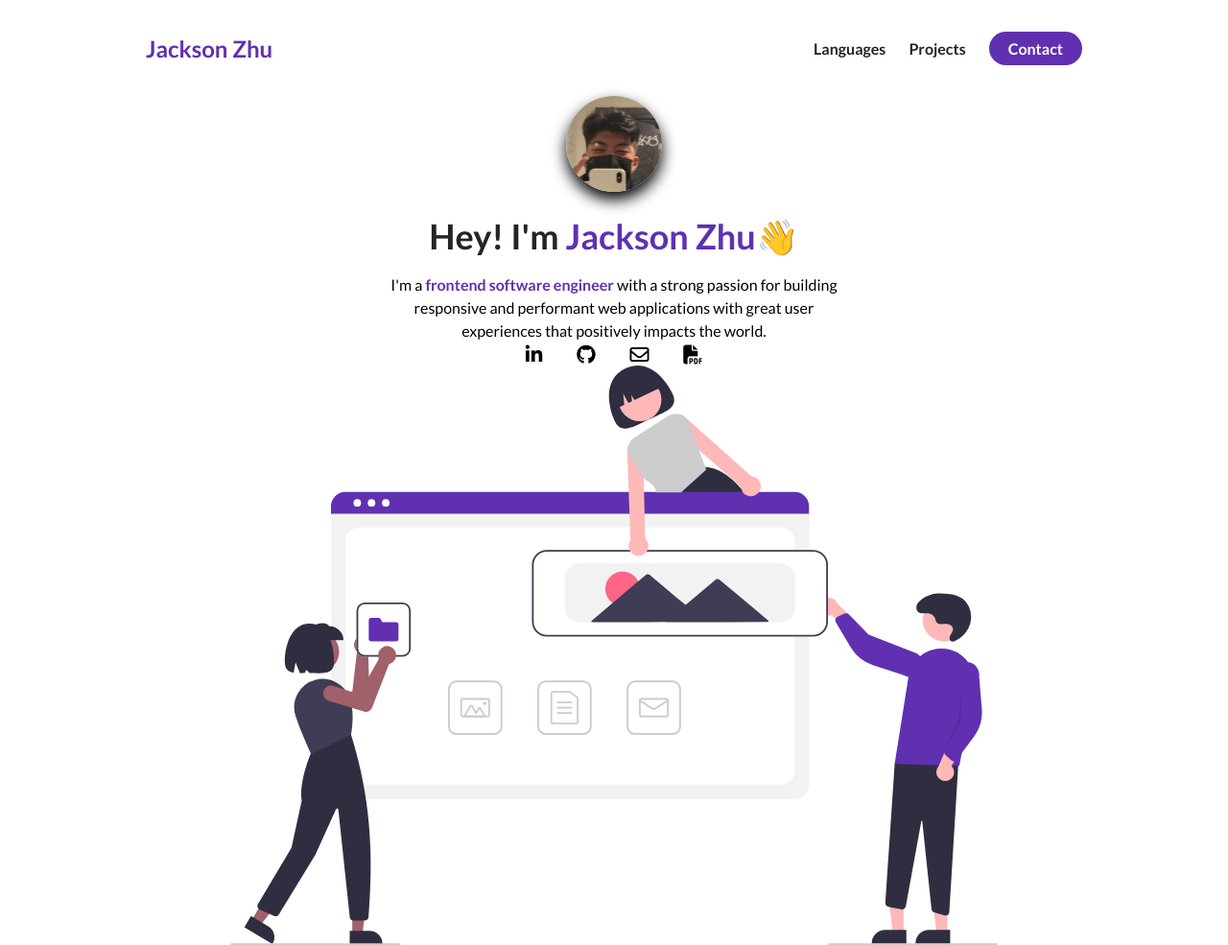
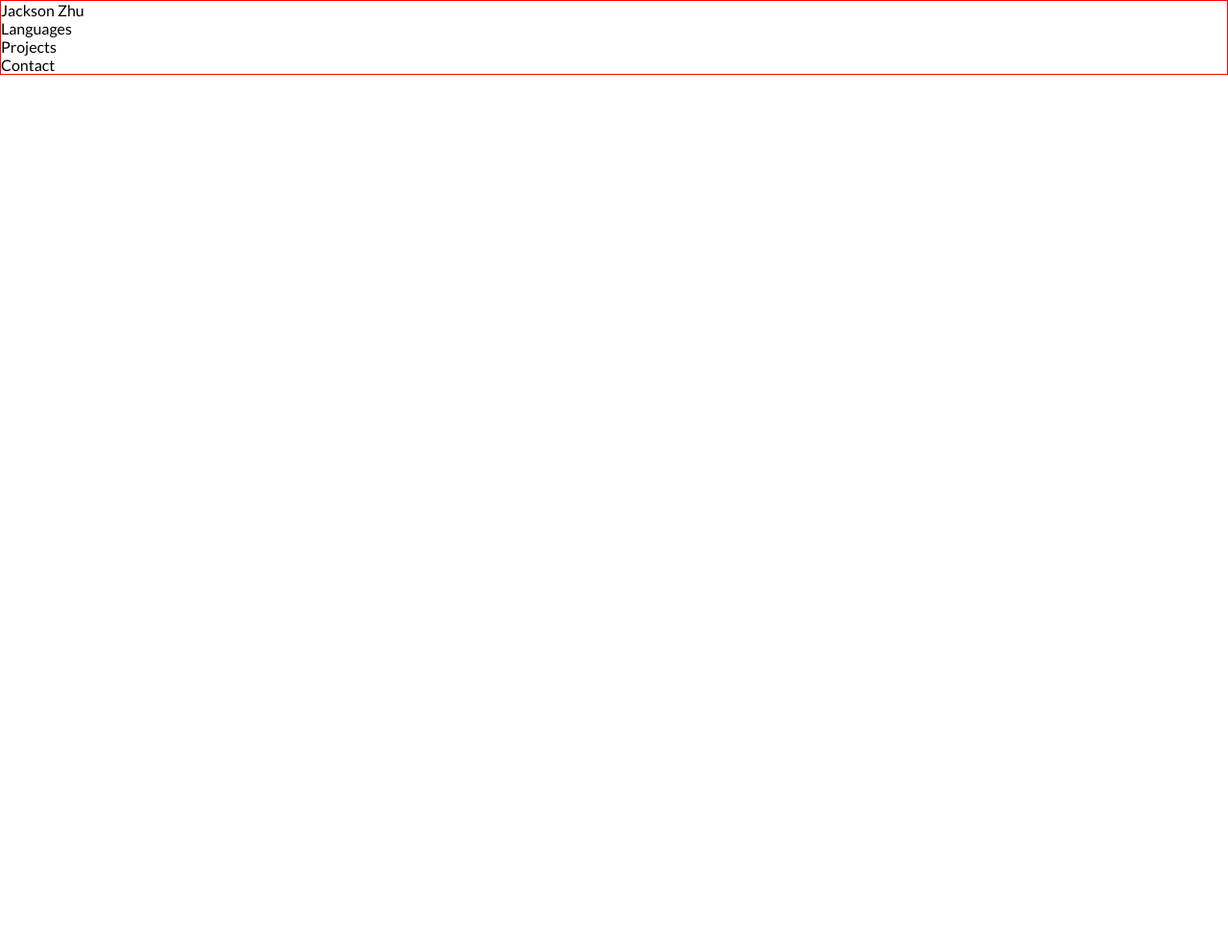
Before and after one commit to JacksonFECS/e-Portfolio, a plain HTML site: page index.html in a window 1280 px wide. Shown: the whole page at 96% size. After the commit the page ends 800 px from the top, so only its background shows below. Drawn offline with Linux system fonts and the light colour scheme.

Commit message:
restarting/mytake

```diff
--- a/index.html
+++ b/index.html
@@ -11,66 +11,19 @@
 </head>
 
 <body>
-    <header id="about-me">
-        <!-- Start of Navigation -->
+    <header>
         <nav>
-            <div class="personal-logo">Jackson Zhu</div>
-            <ul class="nav-link-list">
+            <div class="name-logo">Jackson Zhu</div>
+            <ul class="nav-links">
                 <li>
-                    <a href="" class="nav-link-anchor
-                                      nav-link-hover-effect
-                                      link-hover-effect-black">Languages</a>
-                </li>
+                    <a href=""></a>Languages</li>
                 <li>
-                    <a href="" class="nav-link-anchor
-                                      nav-link-hover-effect
-                                      link-hover-effect-black">Projects</a>
-                </li>
+                    <a href=""></a>Projects</li>
                 <li>
-                    <a href="" class="nav-link-anchor
-                                      nav-link-anchor-primary">Contact</a>
-                </li>
+                    <a href=""></a>Contact</li>
             </ul>
-
         </nav>
-        <!-- End of Navigation -->
-        <!-- Start About Me -->
-        <section class="flex flex-1">
-            <div class="about-me-info row">
-                <div class="about-me-info-container">
-                    <figure class="about-me-picture-mask">
-                        <img src="./assets/pfp.jpg" class="about-me-image" alt="Profile Picture">
-                    </figure>
-                    <h1 class="about-me-info-title">Hey! I'm <span class="text-purple">Jackson Zhu</span>👋</h1>
-                    <p class="about-me-info-poara">I'm a <strong class="text-purple">frontend software engineer</strong> with a strong passion for building responsive and performant web applications with great user experiences that positively impacts the world.</p>
-                    <div class="about-me-links">
-                        <a href="" class="about-me-link">
-                            <i class="fab fa-linkedin-in"></i>
-                        </a>
-                        <a href="" class="about-me-link">
-                            <i class="fab fa-github"></i>
-                        </a>
-                        <a href="" class="about-me-link">
-                            <i class="far fa-envelope"></i>
-                        </a>
-                        <a href="" class="about-me-link">
-                            <i class="fas fa-file-pdf"></i>
-                        </a>
-                    </div>
-                </div>
-                <figure class="about-me-image-container">
-                    <img src="./assets/undraw_websites.svg" class="about-me-image-undraw" alt="about me">
-                </figure>
-            </div>
-        </section>
     </header>
-    <section id=l anguages>
-        <div class="container">
-            <h1></h1>
-        </div>
-    </section>
-
-    </main>
 </body>
 
 </html>
--- a/style.css
+++ b/style.css
@@ -27,132 +27,6 @@ p {
     font-size: 16px;
 }
 
-li {
-    list-style: none;
+header {
+    border: 1px solid red;
 }
-
-.flex {
-    display: flex;
-}
-
-.flex-1 {
-    flex: 1;
-}
-
-.row {
-    width: 100%;
-    max-width: 800px;
-    margin: 0 auto;
-}
-
-.text-purple {
-    color: #6030b1;
-}
-
-
-/* Navigation Bar */
-
-nav {
-    height: 100px;
-    width: 100%;
-    max-width: 1000px;
-    margin: 0 auto;
-    display: flex;
-    justify-content: space-between;
-    align-items: center;
-}
-
-.nav-link-list {
-    display: flex;
-}
-
-.nav-link-anchor {
-    margin: 0 12px;
-    color: #242424;
-    text-decoration: none;
-    font-weight: 700;
-}
-
-.nav-link-anchor-primary {
-    color: white;
-    background-color: #6030b1;
-    padding: 8px 20px;
-    border-radius: 50px;
-    transition: all 300ms ease
-}
-
-.nav-link-anchor-primary:hover {
-    background-color: #5d3eff;
-}
-
-.personal-logo {
-    font-size: 24px;
-    color: #6030b1;
-    margin: 0 12px;
-    font-weight: bold;
-}
-
-
-/* About Me */
-
-#about-me {
-    min-height: 100vh;
-    display: flex;
-    flex-direction: column;
-}
-
-.about-me-info {
-    display: flex;
-    flex-direction: column;
-}
-
-.about-me-info-container {
-    display: flex;
-    flex-direction: column;
-    align-items: center;
-    justify-content: center;
-    max-width: 500px;
-    margin: 0 auto;
-    text-align: center;
-}
-
-.about-me-picture-mask {
-    width: 100px;
-    height: 100px;
-    border-radius: 50%;
-    overflow: hidden;
-    margin-bottom: 24px;
-    box-shadow: 0 8px 16px rgba(0, 0, 0, 1);
-}
-
-.about-me-image {
-    width: 100%;
-    transform: scale(1.5);
-    padding-top: 8px;
-}
-
-.about-me-info-para {
-    font-size: 20px;
-    margin-bottom: 28px;
-}
-
-.about-me-info-title {
-    margin-bottom: 16px;
-}
-
-.about-me-link {
-    font-size: 20px;
-    color: black;
-    text-decoration: none;
-    padding: 0 16px;
-}
-
-.about-me-image-container {
-    flex: 1;
-    display: flex;
-    align-items: center;
-}
-
-.about-me-image-undraw {
-    width: 100%;
-}
```
